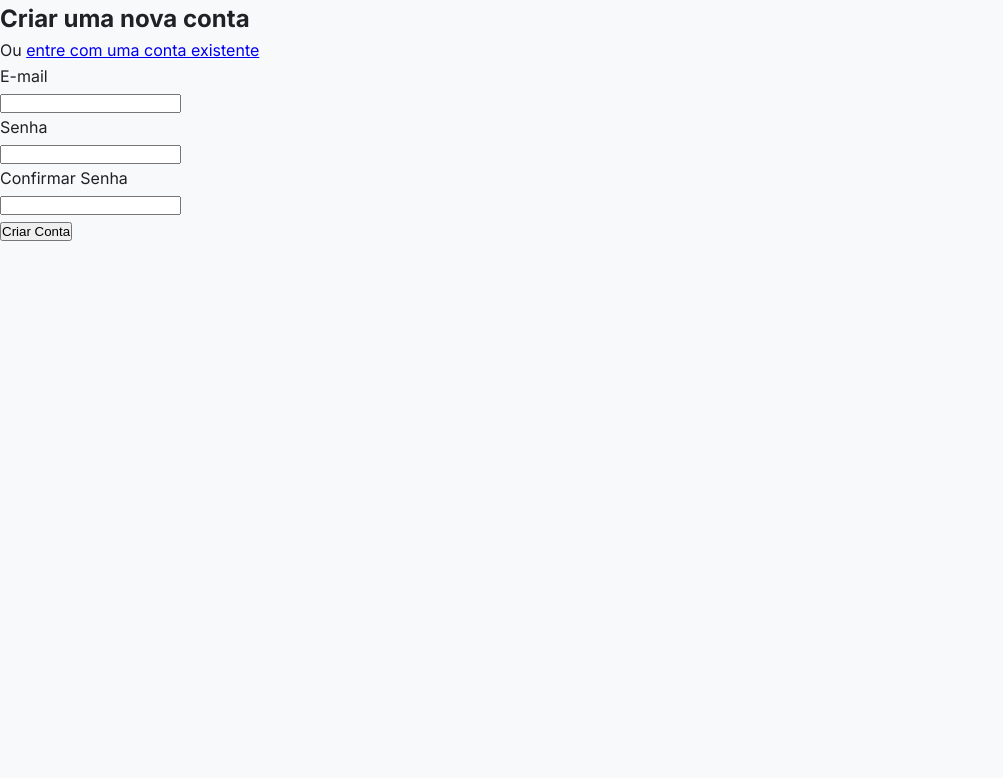
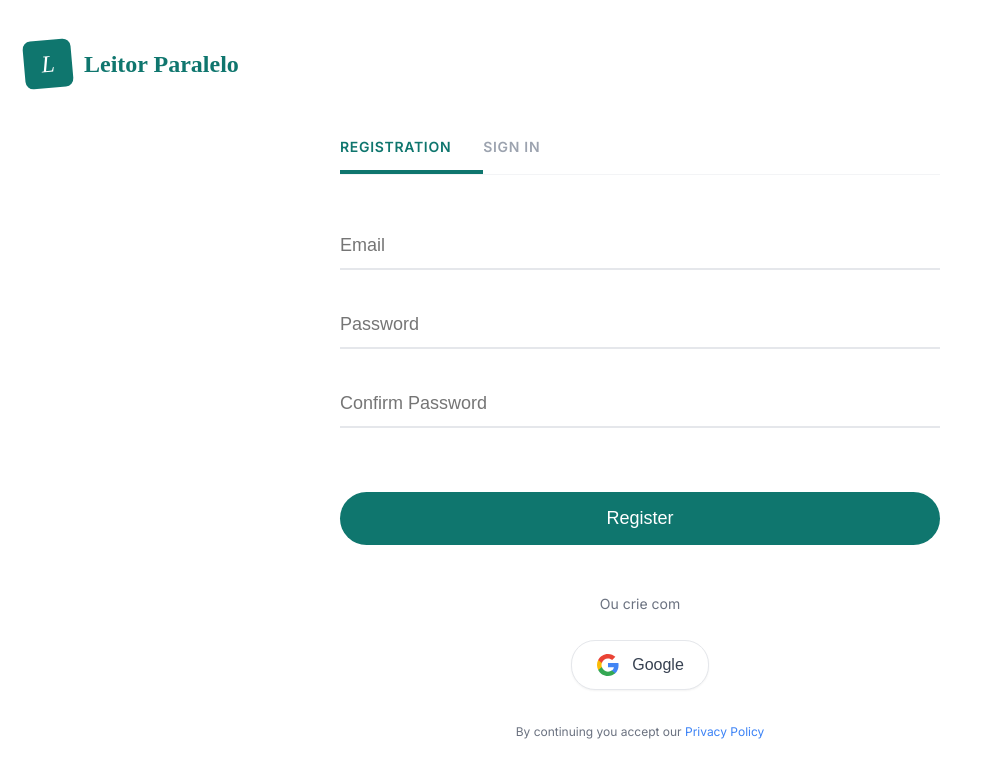
Before and after one commit to lopeshmatheus/parallel-reading, a React (Vite) app: page /register in a window 1280 px wide. Shown: the top 778 px of the page, without its empty margins (0-1003 px from the left). Built offline with nearby package versions, Linux system fonts and the light colour scheme; no server answers.

Commit message:
feat: add Google Auth provider and replace mock buttons

```diff
--- a/src/services/firebase.ts
+++ b/src/services/firebase.ts
@@ -1,5 +1,5 @@
 import { initializeApp } from "firebase/app";
-import { getAuth } from "firebase/auth";
+import { getAuth, GoogleAuthProvider } from "firebase/auth";
 // TODO: Add other SDKs here later, such as Firestore and Storage
 
 const firebaseConfig = {
@@ -17,5 +17,6 @@ const app = initializeApp(firebaseConfig);
 
 // Initialize Firebase Authentication and get a reference to the service
 const auth = getAuth(app);
+const googleProvider = new GoogleAuthProvider();
 
-export { app, auth };
+export { app, auth, googleProvider };
--- a/src/views/Login.tsx
+++ b/src/views/Login.tsx
@@ -1,7 +1,7 @@
 import React, { useState } from 'react';
 import { useNavigate, useLocation, Link } from 'react-router-dom';
-import { signInWithEmailAndPassword } from 'firebase/auth';
-import { auth } from '../services/firebase';
+import { signInWithEmailAndPassword, signInWithPopup } from 'firebase/auth';
+import { auth, googleProvider } from '../services/firebase';
 
 export const Login: React.FC = () => {
   const [email, setEmail] = useState('');
@@ -32,89 +32,124 @@ export const Login: React.FC = () => {
     }
   };
 
+  const handleGoogleLogin = async () => {
+    setError(null);
+    setLoading(true);
+    try {
+      await signInWithPopup(auth, googleProvider);
+      navigate(from, { replace: true });
+    } catch (err: any) {
+      console.error('Google login error:', err);
+      setError(err.message || 'Falha ao fazer login com o Google.');
+    } finally {
+      setLoading(false);
+    }
+  };
+
   return (
-    <div className="min-h-screen bg-gray-50 flex flex-col justify-center py-12 sm:px-6 lg:px-8">
-      <div className="sm:mx-auto sm:w-full sm:max-w-md">
-        <h2 className="mt-6 text-center text-3xl font-extrabold text-gray-900">
-          Entrar na sua conta
-        </h2>
-        <p className="mt-2 text-center text-sm text-gray-600">
-          Ou{' '}
+    <div style={{ minHeight: '100vh', backgroundColor: '#ffffff', display: 'flex', flexDirection: 'column', padding: '40px 24px', fontFamily: 'var(--font-family)' }}>
+
+      {/* Header Logo */}
+      <div style={{ display: 'flex', alignItems: 'center', gap: '12px', marginBottom: '48px' }}>
+        <div style={{
+          backgroundColor: '#0f766e', color: '#ffffff', fontFamily: 'serif', fontSize: '24px', fontStyle: 'italic',
+          width: '48px', height: '48px', display: 'flex', alignItems: 'center', justifyContent: 'center',
+          borderRadius: '8px', transform: 'rotate(-5deg)'
+        }}>
+          L
+        </div>
+        <h1 style={{ fontSize: '1.5rem', fontWeight: 'bold', color: '#0f766e', fontFamily: 'serif', margin: 0 }}>
+          Leitor Paralelo
+        </h1>
+      </div>
+
+      <div style={{ width: '100%', maxWidth: '600px', margin: '0 auto' }}>
+
+        {/* Tabs */}
+        <div style={{ display: 'flex', borderBottom: '1px solid #f3f4f6', marginBottom: '48px' }}>
           <Link
             to="/register"
-            className="font-medium text-blue-600 hover:text-blue-500"
+            style={{ fontSize: '0.875rem', fontWeight: 600, letterSpacing: '0.05em', color: '#9ca3af', paddingBottom: '12px', paddingRight: '32px', textTransform: 'uppercase', textDecoration: 'none' }}
           >
-            crie uma nova conta
+            Registration
           </Link>
-        </p>
+          <div style={{ fontSize: '0.875rem', fontWeight: 600, letterSpacing: '0.05em', color: '#0f766e', paddingBottom: '12px', paddingRight: '32px', textTransform: 'uppercase', borderBottom: '4px solid #0f766e' }}>
+            Sign In
+          </div>
         </div>
 
-      <div className="mt-8 sm:mx-auto sm:w-full sm:max-w-md">
-        <div className="bg-white py-8 px-4 shadow sm:rounded-lg sm:px-10">
-          <form className="space-y-6" onSubmit={handleSubmit}>
+        {/* Form */}
+        <form onSubmit={handleSubmit} style={{ display: 'flex', flexDirection: 'column', gap: '32px' }}>
           {error && (
-              <div className="bg-red-50 border-l-4 border-red-500 p-4">
-                <div className="flex">
-                  <div className="ml-3">
-                    <p className="text-sm text-red-700">{error}</p>
-                  </div>
-                </div>
+            <div style={{ backgroundColor: '#fef2f2', padding: '16px', borderRadius: '8px', color: '#b91c1c', fontSize: '0.875rem' }}>
+              {error}
             </div>
           )}
 
           <div>
-              <label
-                htmlFor="email"
-                className="block text-sm font-medium text-gray-700"
-              >
-                E-mail
-              </label>
-              <div className="mt-1">
             <input
               id="email"
               name="email"
               type="email"
               autoComplete="email"
+              placeholder="Email"
               required
               value={email}
               onChange={(e) => setEmail(e.target.value)}
-                  className="appearance-none block w-full px-3 py-2 border border-gray-300 rounded-md shadow-sm placeholder-gray-400 focus:outline-none focus:ring-blue-500 focus:border-blue-500 sm:text-sm"
+              style={{ display: 'block', width: '100%', padding: '12px 0', color: '#111827', border: 'none', borderBottom: '2px solid #e5e7eb', outline: 'none', fontSize: '1.125rem', backgroundColor: 'transparent' }}
             />
           </div>
-            </div>
 
-            <div>
-              <label
-                htmlFor="password"
-                className="block text-sm font-medium text-gray-700"
-              >
-                Senha
-              </label>
-              <div className="mt-1">
+          <div style={{ position: 'relative' }}>
             <input
               id="password"
               name="password"
               type="password"
               autoComplete="current-password"
+              placeholder="Password"
               required
               value={password}
               onChange={(e) => setPassword(e.target.value)}
-                  className="appearance-none block w-full px-3 py-2 border border-gray-300 rounded-md shadow-sm placeholder-gray-400 focus:outline-none focus:ring-blue-500 focus:border-blue-500 sm:text-sm"
+              style={{ display: 'block', width: '100%', padding: '12px 60px 12px 0', color: '#111827', border: 'none', borderBottom: '2px solid #e5e7eb', outline: 'none', fontSize: '1.125rem', backgroundColor: 'transparent' }}
             />
+            <div style={{ position: 'absolute', top: '12px', right: 0 }}>
+               <span style={{ fontSize: '0.875rem', fontWeight: 500, color: '#9ca3af', cursor: 'pointer' }}>Forgot?</span>
             </div>
           </div>
 
-            <div>
+          <div style={{ paddingTop: '32px' }}>
             <button
               type="submit"
               disabled={loading}
-                className="w-full flex justify-center py-2 px-4 border border-transparent rounded-md shadow-sm text-sm font-medium text-white bg-blue-600 hover:bg-blue-700 focus:outline-none focus:ring-2 focus:ring-offset-2 focus:ring-blue-500 disabled:opacity-50"
+              style={{ width: '100%', display: 'flex', justifyContent: 'center', padding: '16px', border: 'none', borderRadius: '30px', fontSize: '1.125rem', fontWeight: 500, color: '#ffffff', backgroundColor: '#0f766e', cursor: loading ? 'not-allowed' : 'pointer', opacity: loading ? 0.7 : 1 }}
             >
-                {loading ? 'Entrando...' : 'Entrar'}
+              {loading ? 'Entrando...' : 'Sign In'}
             </button>
           </div>
         </form>
+
+        <div style={{ marginTop: '48px', textAlign: 'center', display: 'flex', flexDirection: 'column', alignItems: 'center' }}>
+           <p style={{ marginBottom: '24px', fontSize: '0.875rem', color: '#6b7280' }}>
+             Ou entre com
+           </p>
+           <button
+             onClick={handleGoogleLogin}
+             disabled={loading}
+             style={{ display: 'flex', alignItems: 'center', gap: '12px', padding: '12px 24px', borderRadius: '24px', border: '1px solid #e5e7eb', backgroundColor: '#ffffff', color: '#374151', fontSize: '1rem', fontWeight: 500, cursor: loading ? 'not-allowed' : 'pointer', boxShadow: '0 1px 2px 0 rgba(0, 0, 0, 0.05)' }}>
+             <svg width="24" height="24" viewBox="0 0 24 24" fill="none" xmlns="http://www.w3.org/2000/svg">
+               <path d="M22.56 12.25c0-.78-.07-1.53-.2-2.25H12v4.26h5.92c-.26 1.37-1.04 2.53-2.21 3.31v2.77h3.57c2.08-1.92 3.28-4.74 3.28-8.09z" fill="#4285F4"/>
+               <path d="M12 23c2.97 0 5.46-.98 7.28-2.66l-3.57-2.77c-.98.66-2.23 1.06-3.71 1.06-2.86 0-5.29-1.93-6.16-4.53H2.18v2.84C3.99 20.53 7.7 23 12 23z" fill="#34A853"/>
+               <path d="M5.84 14.09c-.22-.66-.35-1.36-.35-2.09s.13-1.43.35-2.09V7.07H2.18C1.43 8.55 1 10.22 1 12s.43 3.45 1.18 4.93l2.85-2.22.81-.62z" fill="#FBBC05"/>
+               <path d="M12 5.38c1.62 0 3.06.56 4.21 1.64l3.15-3.15C17.45 2.09 14.97 1 12 1 7.7 1 3.99 3.47 2.18 7.07l3.66 2.84c.87-2.6 3.3-4.53 6.16-4.53z" fill="#EA4335"/>
+             </svg>
+             Google
+           </button>
+
+           <p style={{ marginTop: '32px', fontSize: '0.75rem', color: '#6b7280' }}>
+              By continuing you accept our <span style={{ color: '#3b82f6', cursor: 'pointer' }}>Privacy Policy</span>
+           </p>
         </div>
+
       </div>
     </div>
   );
--- a/src/views/Register.tsx
+++ b/src/views/Register.tsx
@@ -1,7 +1,7 @@
 import React, { useState } from 'react';
 import { useNavigate, Link } from 'react-router-dom';
-import { createUserWithEmailAndPassword } from 'firebase/auth';
-import { auth } from '../services/firebase';
+import { createUserWithEmailAndPassword, signInWithPopup } from 'firebase/auth';
+import { auth, googleProvider } from '../services/firebase';
 
 export const Register: React.FC = () => {
   const [email, setEmail] = useState('');
@@ -44,110 +44,135 @@ export const Register: React.FC = () => {
     }
   };
 
+  const handleGoogleLogin = async () => {
+    setError(null);
+    setLoading(true);
+    try {
+      await signInWithPopup(auth, googleProvider);
+      navigate('/library', { replace: true });
+    } catch (err: any) {
+      console.error('Google login error:', err);
+      setError(err.message || 'Falha ao criar conta com o Google.');
+    } finally {
+      setLoading(false);
+    }
+  };
+
   return (
-    <div className="min-h-screen bg-gray-50 flex flex-col justify-center py-12 sm:px-6 lg:px-8">
-      <div className="sm:mx-auto sm:w-full sm:max-w-md">
-        <h2 className="mt-6 text-center text-3xl font-extrabold text-gray-900">
-          Criar uma nova conta
-        </h2>
-        <p className="mt-2 text-center text-sm text-gray-600">
-          Ou{' '}
+    <div style={{ minHeight: '100vh', backgroundColor: '#ffffff', display: 'flex', flexDirection: 'column', padding: '40px 24px', fontFamily: 'var(--font-family)' }}>
+
+      {/* Header Logo */}
+      <div style={{ display: 'flex', alignItems: 'center', gap: '12px', marginBottom: '48px' }}>
+        <div style={{
+          backgroundColor: '#0f766e', color: '#ffffff', fontFamily: 'serif', fontSize: '24px', fontStyle: 'italic',
+          width: '48px', height: '48px', display: 'flex', alignItems: 'center', justifyContent: 'center',
+          borderRadius: '8px', transform: 'rotate(-5deg)'
+        }}>
+          L
+        </div>
+        <h1 style={{ fontSize: '1.5rem', fontWeight: 'bold', color: '#0f766e', fontFamily: 'serif', margin: 0 }}>
+          Leitor Paralelo
+        </h1>
+      </div>
+
+      <div style={{ width: '100%', maxWidth: '600px', margin: '0 auto' }}>
+
+        {/* Tabs */}
+        <div style={{ display: 'flex', borderBottom: '1px solid #f3f4f6', marginBottom: '48px' }}>
+          <div style={{ fontSize: '0.875rem', fontWeight: 600, letterSpacing: '0.05em', color: '#0f766e', paddingBottom: '12px', paddingRight: '32px', textTransform: 'uppercase', borderBottom: '4px solid #0f766e' }}>
+            Registration
+          </div>
           <Link
             to="/login"
-            className="font-medium text-blue-600 hover:text-blue-500"
+            style={{ fontSize: '0.875rem', fontWeight: 600, letterSpacing: '0.05em', color: '#9ca3af', paddingBottom: '12px', paddingRight: '32px', textTransform: 'uppercase', textDecoration: 'none' }}
           >
-            entre com uma conta existente
+            Sign In
           </Link>
-        </p>
         </div>
 
-      <div className="mt-8 sm:mx-auto sm:w-full sm:max-w-md">
-        <div className="bg-white py-8 px-4 shadow sm:rounded-lg sm:px-10">
-          <form className="space-y-6" onSubmit={handleSubmit}>
+        {/* Form */}
+        <form onSubmit={handleSubmit} style={{ display: 'flex', flexDirection: 'column', gap: '32px' }}>
           {error && (
-              <div className="bg-red-50 border-l-4 border-red-500 p-4">
-                <div className="flex">
-                  <div className="ml-3">
-                    <p className="text-sm text-red-700">{error}</p>
-                  </div>
-                </div>
+            <div style={{ backgroundColor: '#fef2f2', padding: '16px', borderRadius: '8px', color: '#b91c1c', fontSize: '0.875rem' }}>
+              {error}
             </div>
           )}
 
           <div>
-              <label
-                htmlFor="email"
-                className="block text-sm font-medium text-gray-700"
-              >
-                E-mail
-              </label>
-              <div className="mt-1">
             <input
               id="email"
               name="email"
               type="email"
               autoComplete="email"
+              placeholder="Email"
               required
               value={email}
               onChange={(e) => setEmail(e.target.value)}
-                  className="appearance-none block w-full px-3 py-2 border border-gray-300 rounded-md shadow-sm placeholder-gray-400 focus:outline-none focus:ring-blue-500 focus:border-blue-500 sm:text-sm"
+              style={{ display: 'block', width: '100%', padding: '12px 0', color: '#111827', border: 'none', borderBottom: '2px solid #e5e7eb', outline: 'none', fontSize: '1.125rem', backgroundColor: 'transparent' }}
             />
-              </div>
           </div>
 
           <div>
-              <label
-                htmlFor="password"
-                className="block text-sm font-medium text-gray-700"
-              >
-                Senha
-              </label>
-              <div className="mt-1">
             <input
               id="password"
               name="password"
               type="password"
               autoComplete="new-password"
+              placeholder="Password"
               required
               value={password}
               onChange={(e) => setPassword(e.target.value)}
-                  className="appearance-none block w-full px-3 py-2 border border-gray-300 rounded-md shadow-sm placeholder-gray-400 focus:outline-none focus:ring-blue-500 focus:border-blue-500 sm:text-sm"
+              style={{ display: 'block', width: '100%', padding: '12px 0', color: '#111827', border: 'none', borderBottom: '2px solid #e5e7eb', outline: 'none', fontSize: '1.125rem', backgroundColor: 'transparent' }}
             />
-              </div>
           </div>
 
           <div>
-              <label
-                htmlFor="confirmPassword"
-                className="block text-sm font-medium text-gray-700"
-              >
-                Confirmar Senha
-              </label>
-              <div className="mt-1">
             <input
               id="confirmPassword"
               name="confirmPassword"
               type="password"
               autoComplete="new-password"
+              placeholder="Confirm Password"
               required
               value={confirmPassword}
               onChange={(e) => setConfirmPassword(e.target.value)}
-                  className="appearance-none block w-full px-3 py-2 border border-gray-300 rounded-md shadow-sm placeholder-gray-400 focus:outline-none focus:ring-blue-500 focus:border-blue-500 sm:text-sm"
+              style={{ display: 'block', width: '100%', padding: '12px 0', color: '#111827', border: 'none', borderBottom: '2px solid #e5e7eb', outline: 'none', fontSize: '1.125rem', backgroundColor: 'transparent' }}
             />
           </div>
-            </div>
 
-            <div>
+          <div style={{ paddingTop: '32px' }}>
             <button
               type="submit"
               disabled={loading}
-                className="w-full flex justify-center py-2 px-4 border border-transparent rounded-md shadow-sm text-sm font-medium text-white bg-blue-600 hover:bg-blue-700 focus:outline-none focus:ring-2 focus:ring-offset-2 focus:ring-blue-500 disabled:opacity-50"
+              style={{ width: '100%', display: 'flex', justifyContent: 'center', padding: '16px', border: 'none', borderRadius: '30px', fontSize: '1.125rem', fontWeight: 500, color: '#ffffff', backgroundColor: '#0f766e', cursor: loading ? 'not-allowed' : 'pointer', opacity: loading ? 0.7 : 1 }}
             >
-                {loading ? 'Criando...' : 'Criar Conta'}
+              {loading ? 'Criando...' : 'Register'}
             </button>
           </div>
         </form>
+
+        <div style={{ marginTop: '48px', textAlign: 'center', display: 'flex', flexDirection: 'column', alignItems: 'center' }}>
+           <p style={{ marginBottom: '24px', fontSize: '0.875rem', color: '#6b7280' }}>
+             Ou crie com
+           </p>
+           <button
+             onClick={handleGoogleLogin}
+             disabled={loading}
+             style={{ display: 'flex', alignItems: 'center', gap: '12px', padding: '12px 24px', borderRadius: '24px', border: '1px solid #e5e7eb', backgroundColor: '#ffffff', color: '#374151', fontSize: '1rem', fontWeight: 500, cursor: loading ? 'not-allowed' : 'pointer', boxShadow: '0 1px 2px 0 rgba(0, 0, 0, 0.05)' }}>
+             <svg width="24" height="24" viewBox="0 0 24 24" fill="none" xmlns="http://www.w3.org/2000/svg">
+               <path d="M22.56 12.25c0-.78-.07-1.53-.2-2.25H12v4.26h5.92c-.26 1.37-1.04 2.53-2.21 3.31v2.77h3.57c2.08-1.92 3.28-4.74 3.28-8.09z" fill="#4285F4"/>
+               <path d="M12 23c2.97 0 5.46-.98 7.28-2.66l-3.57-2.77c-.98.66-2.23 1.06-3.71 1.06-2.86 0-5.29-1.93-6.16-4.53H2.18v2.84C3.99 20.53 7.7 23 12 23z" fill="#34A853"/>
+               <path d="M5.84 14.09c-.22-.66-.35-1.36-.35-2.09s.13-1.43.35-2.09V7.07H2.18C1.43 8.55 1 10.22 1 12s.43 3.45 1.18 4.93l2.85-2.22.81-.62z" fill="#FBBC05"/>
+               <path d="M12 5.38c1.62 0 3.06.56 4.21 1.64l3.15-3.15C17.45 2.09 14.97 1 12 1 7.7 1 3.99 3.47 2.18 7.07l3.66 2.84c.87-2.6 3.3-4.53 6.16-4.53z" fill="#EA4335"/>
+             </svg>
+             Google
+           </button>
+
+           <p style={{ marginTop: '32px', fontSize: '0.75rem', color: '#6b7280' }}>
+              By continuing you accept our <span style={{ color: '#3b82f6', cursor: 'pointer' }}>Privacy Policy</span>
+           </p>
         </div>
+
       </div>
     </div>
   );
```
Lines whose indentation alone changed are shown as unchanged.
